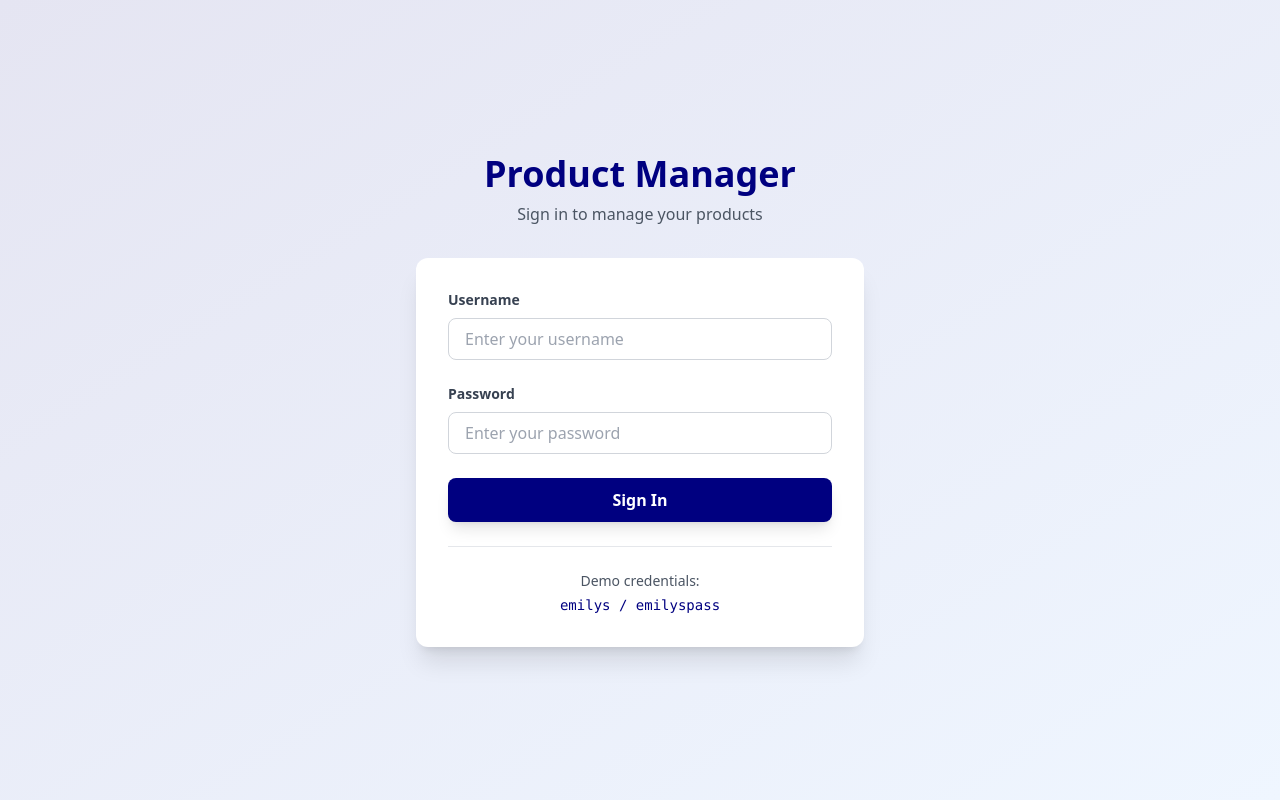
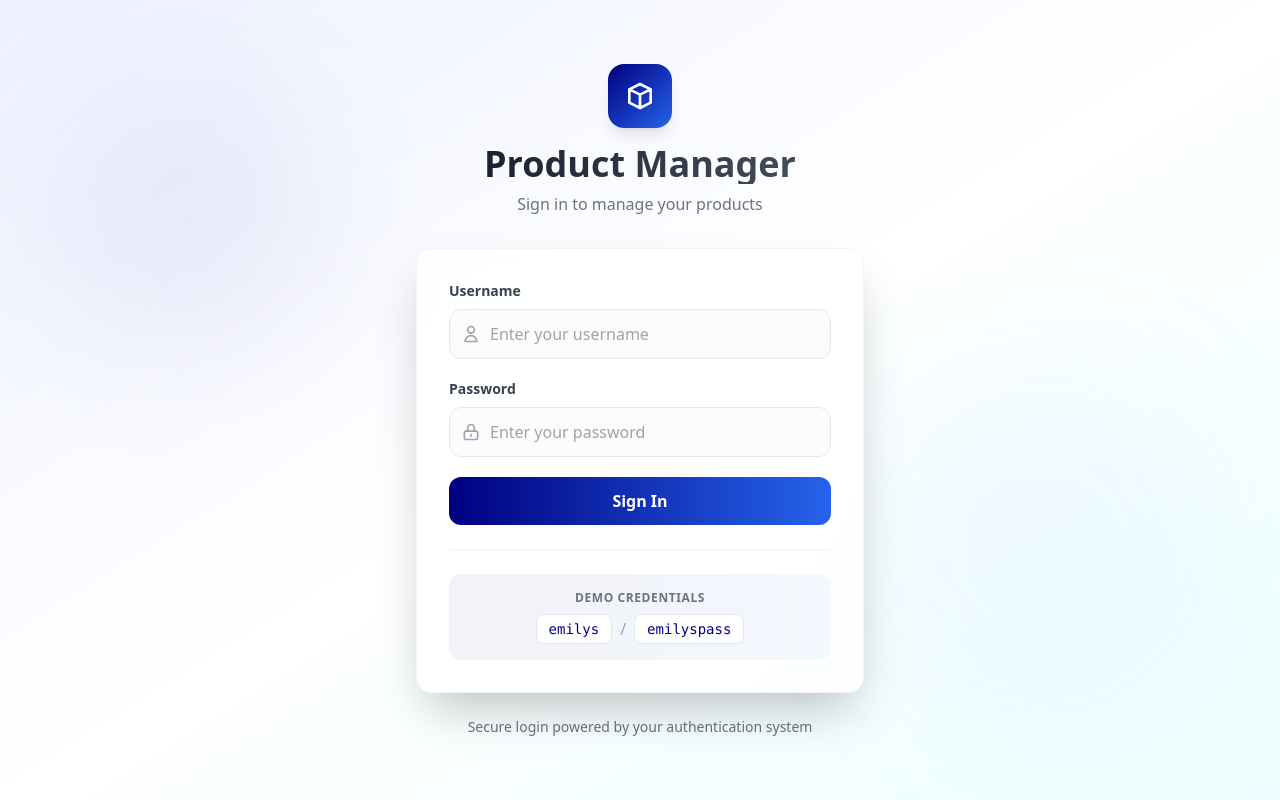
Before and after one commit to GeorgeC137/product-manager-app, a Vue app: page /login in a window 1280 px wide. Built offline with nearby package versions, Linux system fonts and the light colour scheme.

Commit message:
login layout

```diff
--- a/src/views/LoginView.vue
+++ b/src/views/LoginView.vue
@@ -1,51 +1,108 @@
 <template>
-  <div class="min-h-screen flex items-center justify-center bg-gradient-to-br from-primary/10 to-blue-50">
-    <div class="max-w-md w-full mx-4">
-      <div class="text-center mb-8">
-        <h1 class="text-4xl font-bold text-primary mb-2">Product Manager</h1>
-        <p class="text-gray-600">Sign in to manage your products</p>
+  <div class="min-h-screen flex items-center justify-center bg-gradient-to-br from-indigo-50 via-white to-cyan-50 p-4 relative overflow-hidden">
+    <!-- Animated background elements -->
+    <div class="absolute inset-0 overflow-hidden pointer-events-none">
+      <div class="absolute top-20 left-10 w-72 h-72 bg-primary/5 rounded-full blur-3xl animate-float"></div>
+      <div class="absolute bottom-20 right-10 w-96 h-96 bg-blue-400/5 rounded-full blur-3xl animate-float-delayed"></div>
     </div>
 
-      <div class="bg-white rounded-xl shadow-xl p-8">
-        <form @submit.prevent="handleLogin" class="space-y-6">
-          <div>
-            <label class="block text-gray-700 text-sm font-semibold mb-2">Username</label>
+    <div class="max-w-md w-full relative z-10">
+      <!-- Header Section -->
+      <div class="text-center mb-8 animate-fade-in">
+        <div class="inline-flex items-center justify-center w-16 h-16 bg-gradient-to-br from-primary to-blue-600 rounded-2xl mb-4 shadow-lg">
+          <svg class="w-8 h-8 text-white" fill="none" stroke="currentColor" viewBox="0 0 24 24">
+            <path stroke-linecap="round" stroke-linejoin="round" stroke-width="2" d="M20 7l-8-4-8 4m16 0l-8 4m8-4v10l-8 4m0-10L4 7m8 4v10M4 7v10l8 4"/>
+          </svg>
+        </div>
+        <h1 class="text-4xl font-bold bg-gradient-to-r from-gray-900 to-gray-600 bg-clip-text text-transparent mb-2">
+          Product Manager
+        </h1>
+        <p class="text-gray-500">Sign in to manage your products</p>
+      </div>
+
+      <!-- Login Card -->
+      <div class="bg-white/80 backdrop-blur-xl rounded-2xl shadow-2xl p-8 border border-gray-100 animate-slide-up">
+        <form @submit.prevent="handleLogin" class="space-y-5">
+          <!-- Username Field -->
+          <div class="group">
+            <label class="block text-gray-700 text-sm font-semibold mb-2 transition-colors group-focus-within:text-primary">
+              Username
+            </label>
+            <div class="relative">
+              <div class="absolute inset-y-0 left-0 pl-3 flex items-center pointer-events-none">
+                <svg class="w-5 h-5 text-gray-400 group-focus-within:text-primary transition-colors" fill="none" stroke="currentColor" viewBox="0 0 24 24">
+                  <path stroke-linecap="round" stroke-linejoin="round" stroke-width="2" d="M16 7a4 4 0 11-8 0 4 4 0 018 0zM12 14a7 7 0 00-7 7h14a7 7 0 00-7-7z"/>
+                </svg>
+              </div>
               <input
                 v-model="username"
                 type="text"
                 required
-              class="w-full px-4 py-2 border border-gray-300 rounded-lg focus:outline-none focus:ring-2 focus:ring-primary focus:border-transparent transition"
+                class="w-full pl-10 pr-4 py-3 border border-gray-200 rounded-xl focus:outline-none focus:ring-2 focus:ring-primary/50 focus:border-primary transition-all bg-gray-50/50 focus:bg-white"
                 placeholder="Enter your username"
               />
             </div>
+          </div>
 
-          <div>
-            <label class="block text-gray-700 text-sm font-semibold mb-2">Password</label>
+          <!-- Password Field -->
+          <div class="group">
+            <label class="block text-gray-700 text-sm font-semibold mb-2 transition-colors group-focus-within:text-primary">
+              Password
+            </label>
+            <div class="relative">
+              <div class="absolute inset-y-0 left-0 pl-3 flex items-center pointer-events-none">
+                <svg class="w-5 h-5 text-gray-400 group-focus-within:text-primary transition-colors" fill="none" stroke="currentColor" viewBox="0 0 24 24">
+                  <path stroke-linecap="round" stroke-linejoin="round" stroke-width="2" d="M12 15v2m-6 4h12a2 2 0 002-2v-6a2 2 0 00-2-2H6a2 2 0 00-2 2v6a2 2 0 002 2zm10-10V7a4 4 0 00-8 0v4h8z"/>
+                </svg>
+              </div>
               <input
                 v-model="password"
                 type="password"
                 required
-              class="w-full px-4 py-2 border border-gray-300 rounded-lg focus:outline-none focus:ring-2 focus:ring-primary focus:border-transparent transition"
+                class="w-full pl-10 pr-4 py-3 border border-gray-200 rounded-xl focus:outline-none focus:ring-2 focus:ring-primary/50 focus:border-primary transition-all bg-gray-50/50 focus:bg-white"
                 placeholder="Enter your password"
               />
             </div>
+          </div>
 
+          <!-- Error Message -->
+          <div v-if="error" class="bg-red-50 border border-red-200 rounded-xl p-3 animate-shake">
+            <div class="flex items-center">
+              <svg class="w-5 h-5 text-red-500 mr-2" fill="none" stroke="currentColor" viewBox="0 0 24 24">
+                <path stroke-linecap="round" stroke-linejoin="round" stroke-width="2" d="M12 8v4m0 4h.01M21 12a9 9 0 11-18 0 9 9 0 0118 0z"/>
+              </svg>
+              <p class="text-sm text-red-600 font-medium">{{ error }}</p>
+            </div>
+          </div>
+
+          <!-- Submit Button -->
           <button
             type="submit"
             :disabled="loading"
-            class="w-full bg-primary text-white py-2.5 px-4 rounded-lg font-semibold hover:opacity-90 disabled:opacity-50 transition shadow-lg"
+            class="w-full bg-gradient-to-r from-primary to-blue-600 text-white py-3 px-4 rounded-xl font-semibold hover:shadow-lg hover:scale-[1.02] disabled:opacity-50 disabled:cursor-not-allowed transition-all duration-200 flex items-center justify-center space-x-2"
           >
-            {{ loading ? 'Signing in...' : 'Sign In' }}
+            <span v-if="loading" class="inline-block w-5 h-5 border-2 border-white/30 border-t-white rounded-full animate-spin"></span>
+            <span>{{ loading ? 'Signing in...' : 'Sign In' }}</span>
           </button>
-
-          <p v-if="error" class="text-sm text-center font-semibold" style="color: #dc2626;">{{ error }}</p>
         </form>
 
-        <div class="mt-6 pt-6 border-t border-gray-200">
-          <p class="text-sm text-gray-600 text-center">Demo credentials:</p>
-          <p class="text-sm font-mono text-center text-primary mt-1">emilys / emilyspass</p>
+        <!-- Demo Credentials -->
+        <div class="mt-6 pt-6 border-t border-gray-100">
+          <div class="bg-gradient-to-r from-primary/5 to-blue-500/5 rounded-xl p-4">
+            <p class="text-xs text-gray-500 text-center mb-2 uppercase tracking-wider font-semibold">Demo Credentials</p>
+            <div class="flex items-center justify-center space-x-2">
+              <code class="px-3 py-1 bg-white rounded-lg text-sm font-mono text-primary border border-gray-200">emilys</code>
+              <span class="text-gray-400">/</span>
+              <code class="px-3 py-1 bg-white rounded-lg text-sm font-mono text-primary border border-gray-200">emilyspass</code>
             </div>
           </div>
+        </div>
+      </div>
+
+      <!-- Footer -->
+      <p class="text-center text-sm text-gray-500 mt-6">
+        Secure login powered by your authentication system
+      </p>
     </div>
   </div>
 </template>
@@ -77,3 +134,51 @@ const handleLogin = async () => {
   }
 }
 </script>
+
+<style scoped>
+@keyframes float {
+  0%, 100% { transform: translateY(0px) translateX(0px); }
+  50% { transform: translateY(-20px) translateX(10px); }
+}
+
+@keyframes float-delayed {
+  0%, 100% { transform: translateY(0px) translateX(0px); }
+  50% { transform: translateY(20px) translateX(-10px); }
+}
+
+@keyframes fade-in {
+  from { opacity: 0; transform: translateY(-10px); }
+  to { opacity: 1; transform: translateY(0); }
+}
+
+@keyframes slide-up {
+  from { opacity: 0; transform: translateY(20px); }
+  to { opacity: 1; transform: translateY(0); }
+}
+
+@keyframes shake {
+  0%, 100% { transform: translateX(0); }
+  25% { transform: translateX(-5px); }
+  75% { transform: translateX(5px); }
+}
+
+.animate-float {
+  animation: float 6s ease-in-out infinite;
+}
+
+.animate-float-delayed {
+  animation: float-delayed 8s ease-in-out infinite;
+}
+
+.animate-fade-in {
+  animation: fade-in 0.6s ease-out;
+}
+
+.animate-slide-up {
+  animation: slide-up 0.6s ease-out 0.2s both;
+}
+
+.animate-shake {
+  animation: shake 0.4s ease-in-out;
+}
+</style>
```
Lines whose indentation alone changed are shown as unchanged.
